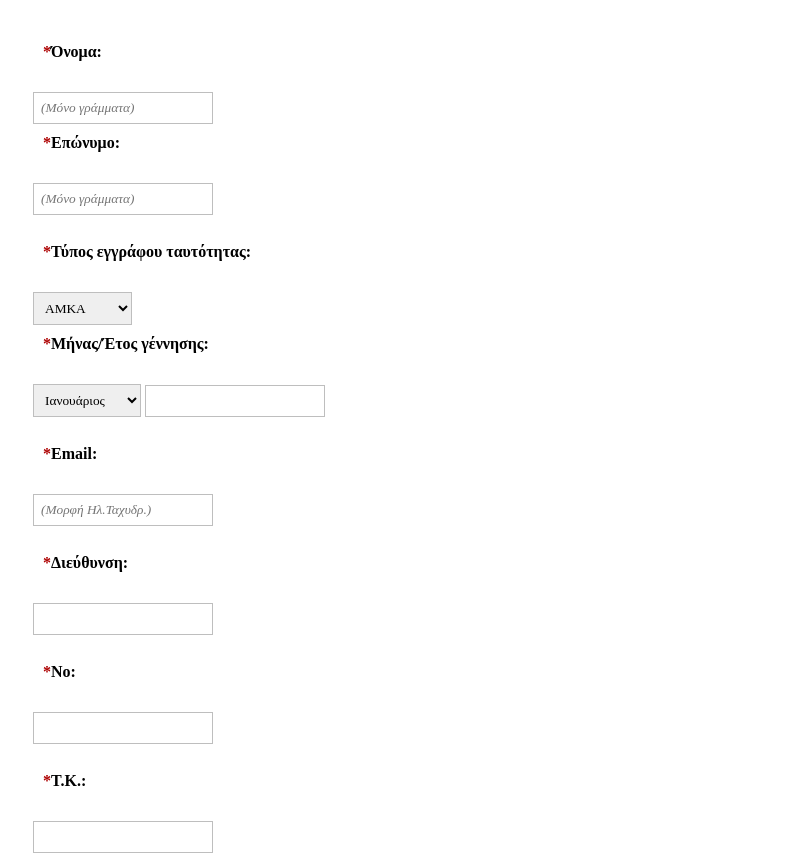
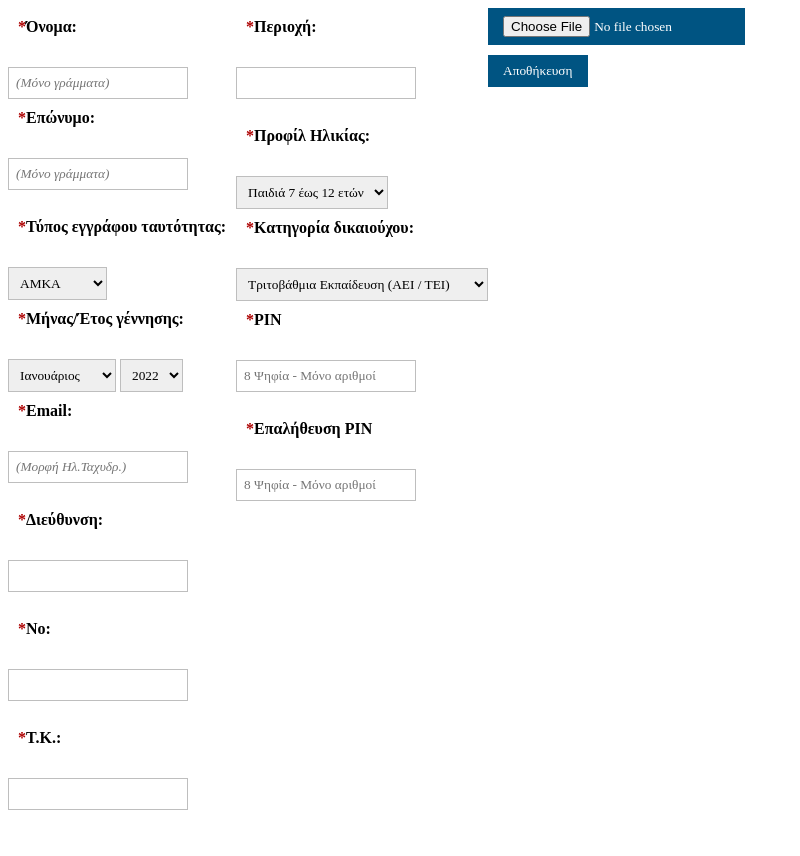
Before and after one commit to hellag/web-assignment-simple-form, a plain HTML site: page index.html in a window 1280 px wide. Shown: the top 856 px of the page, without its empty margins (0-800 px from the left). After the commit the page ends 828 px from the top, so only its background shows below. Drawn offline with nearby package versions, Linux system fonts and the light colour scheme.

Commit message:
update style and js

```diff
--- a/css/style.css
+++ b/css/style.css
@@ -9,11 +9,7 @@
     font-family: roboto-regular;
     box-sizing: border-box;
 }
-.registration{
-    width: 100%;
-    padding: 25px;
-    display: block;
-}
+
 label{
 	margin:0 0 3px 0;
 	padding:10px;
@@ -66,7 +62,7 @@ select:focus{
 	width: 100%;
 }
 input[type=submit], input[type=button], input[type=file]{
-	background: #4B99AD;
+	background: rgb(0, 84, 130);
 	padding: 8px 15px 8px 15px;
 	border: none;
 	color: #fff;
@@ -86,3 +82,12 @@ input[type=submit]:hover, input[type=button]:hover{
     padding: 7px;
 
 } */
+
+
+.registration-child {
+    float:left;
+}
+
+input[type=submit]{
+	margin-top:10px;
+}
--- a/index.html
+++ b/index.html
@@ -6,12 +6,14 @@
     <meta http-equiv="X-UA-Compatible" content="IE=edge">
     <meta name="viewport" content="width=device-width, initial-scale=1.0">
     <link rel="stylesheet" type="text/css" href="css/style.css">
+    <script src="https://ajax.googleapis.com/ajax/libs/jquery/3.6.1/jquery.min.js"></script>
     <title>Web assignment 1b</title>
 </head>
 
 <body>
     <div class="registration">
-        <form>
+        <form name="myForm" onsubmit="validateForm()">
+            <div class="registration-child">
                 <label class="required" for="name">Όνομα:</label><br>
                 <input type="text" required="required" id="name" name="name" placeholder="(Μόνο γράμματα)"><br>
                 <label class="required" for="lname">Επώνυμο:</label><br>
@@ -36,15 +38,20 @@
                     <option value="11">Νοέμβριος</option>
                     <option value="12">Δεκέμβριος</option>
                 </select>
-            <input type="text" id="birth_year" name="birth_year" value=""><br><br>
+                <select id="birth_year" name="birth_year">
+                </select>
                 <label class="required" for="email">Email:</label><br>
                 <input type="email" id="email" name="email" placeholder="(Μορφή Ηλ.Ταχυδρ.)"><br><br>
+                <div class="registration-grand-child">
                     <label class="required" for="address">Διεύθυνση:</label><br>
                     <input type="text" id="address" name="address" value=""><br><br>
                     <label class="required" for="street">No:</label><br>
                     <input type="text" id="street" name="street" value=""><br><br>
                     <label class="required" for="zip_code">Τ.Κ.:</label><br>
                     <input type="text" id="zip_code" name="zip_code" value=""><br><br>
+                </div>
+            </div>
+            <div class="registration-child">
                 <label class="required" for="region">Περιοχή:</label><br>
                 <input type="text" id="region" name="region" value=""><br><br>
                 <label class="required" for="age_profil">Προφίλ Ηλικίας:</label><br>
@@ -66,10 +73,13 @@
                 <label class="required" for="pin">PIN</label><br>
                 <input type="password" id="pin" name="pin" placeholder="8 Ψηφία - Μόνο αριθμοί" value=""><br><br>
                 <label class="required" for="pin_again">Επαλήθευση PIN</label><br>
-            <input type="password" id="pin_again" name="pin_again" placeholder="8 Ψηφία - Μόνο αριθμοί" value=""><br><br>
-            <input type="file" id="img" name="img" accept="image/*">
-            <!-- save button-->
-            <input type="submit" value="Submit">
+                <input type="password" id="pin_again" name="pin_again" placeholder="8 Ψηφία - Μόνο αριθμοί"
+                    value=""><br><br>
+            </div>
+            <div class="registration-child">
+                <input type="file" id="img" name="img" accept="image/*"><br/>
+                <input type="submit" value="Αποθήκευση">
+            </div>
         </form>
     </div>
     <script src="js/main.js"></script>
--- a/js/main.js
+++ b/js/main.js
@@ -0,0 +1,13 @@
+const currentYear = (new Date()).getFullYear();
+const range = (start, stop, step) => Array.from({ length: (stop - start) / step + 1}, (_, i) => start + (i * step));
+$.each(range(currentYear, currentYear - 72, -1), function(key, value) {
+   $('#birth_year')
+       .append($("<option></option>")
+                  .attr("value", key)
+                  .text(value));
+});
+
+// form validation
+function validateForm(){
+   alert("tes")
+}
```
Lines whose indentation alone changed are shown as unchanged.
